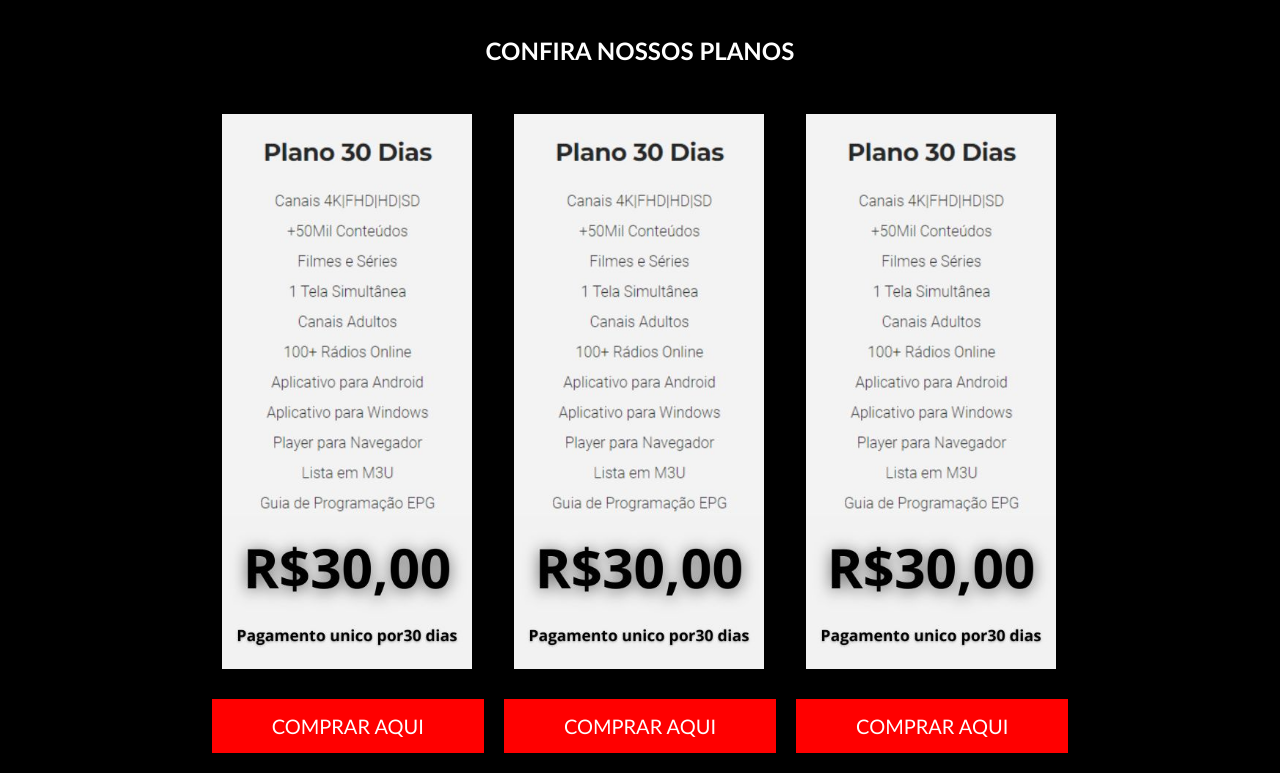
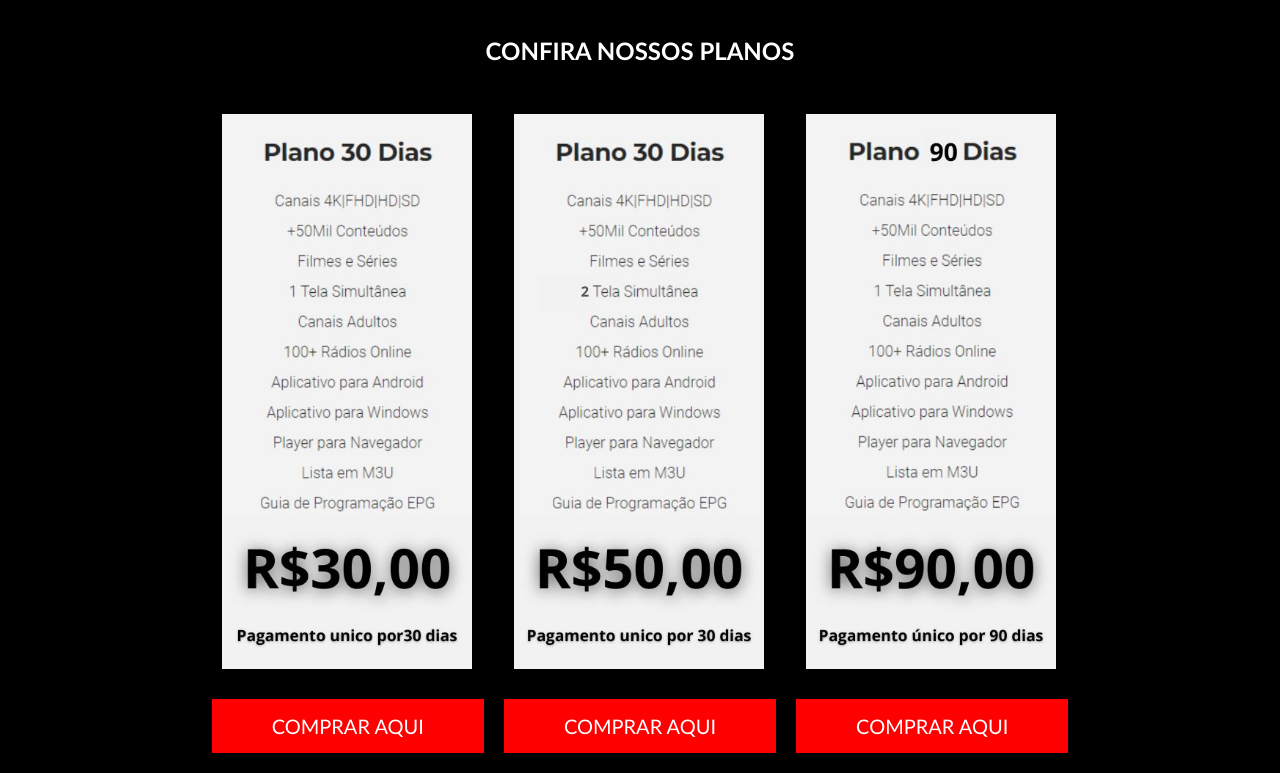
Before and after one commit to CleberPeixoto/NextGen-IPTV, a plain HTML site: page index.html in a window 1280 px wide. Shown: the part 551-1324 px from the top of the page. Drawn offline with Linux system fonts and the light colour scheme.

Commit message:
section planos

```diff
--- a/assets/style/style.css
+++ b/assets/style/style.css
@@ -60,6 +60,7 @@ body {
  }
 
  .area-title a {
+    text-align: center;
     display: inline-block;
     background-color: red;
     padding: 15px 60px;
--- a/index.html
+++ b/index.html
@@ -37,10 +37,10 @@
         <div class="card"><img src="assets/img/1.jpg">
             <a href="#">COMPRAR AQUI</a>
         </div>
-        <div class="card"><img src="assets/img/1.jpg" alt="">
+        <div class="card"><img src="assets/img/3.jpg" alt="">
             <a href="#">COMPRAR AQUI</a>
         </div>
-        <div class="card"><img src="assets/img/1.jpg" alt="">
+        <div class="card"><img src="assets/img/2.jpg" alt="">
             <a href="#">COMPRAR AQUI</a>
         </div>
 
```
